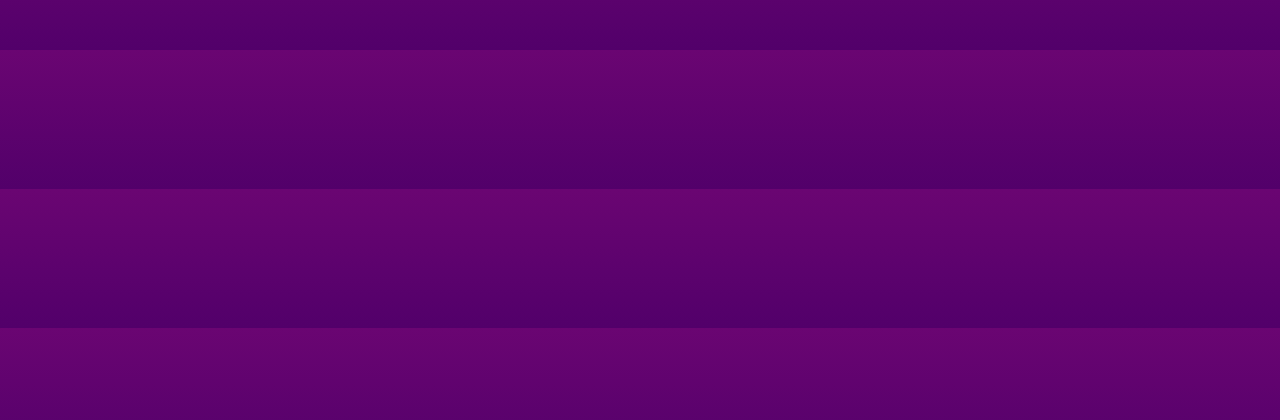
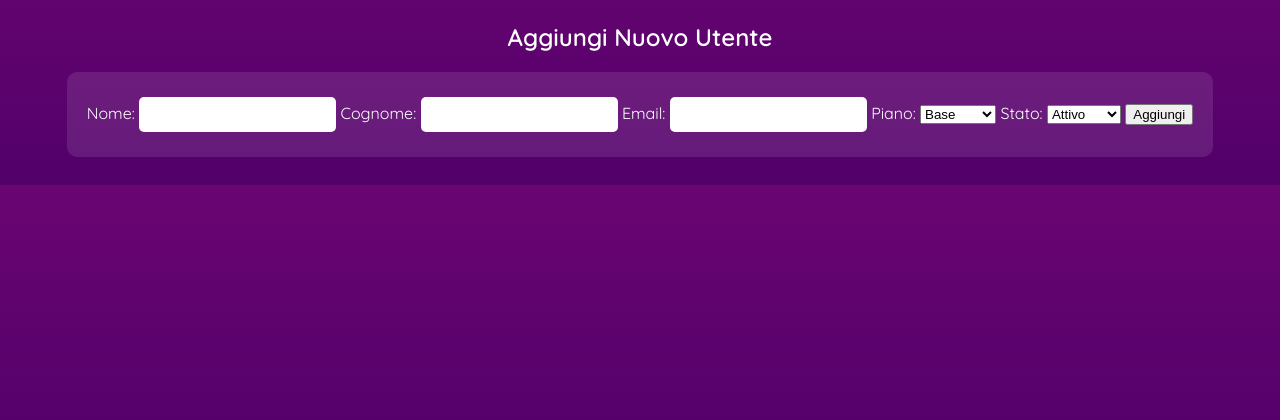
Before and after one commit to iris1801/AccountingWeb, a Flask app: page /add_utente in a window 1280 px wide. Shown: the part 89-509 px from the top of the page. Run offline with Flask 3, Linux system fonts and the light colour scheme; the visitor is signed in with stand-in values (Sample User, id 1).

Commit message:
Update add_utente.html

```diff
--- a/templates/add_utente.html
+++ b/templates/add_utente.html
@@ -1,36 +1,31 @@
 {% extends 'base.html' %}
 
-<!DOCTYPE html>
-<html lang="it">
-<head>
-    <meta charset="UTF-8">
-    <meta name="viewport" content="width=device-width, initial-scale=1.0">
-    <title>Aggiungi Utente</title>
-</head>
-<body>
-    <h1>Aggiungi Utente</h1>
+{% block title %}Aggiungi Utente{% endblock %}
+
+{% block content %}
+    <h2>Aggiungi Nuovo Utente</h2>
     <form method="POST">
-        Nome: <input type="text" name="nome" required><br>
-        Cognome: <input type="text" name="cognome" required><br>
-        Email: <input type="email" name="email"><br>
+        <label for="nome">Nome:</label>
+        <input type="text" id="nome" name="nome" required>
 
-        Piano:
-        <select name="piano">
-            <option value="1080p">1080p</option>
-            <option value="1080p+Download">1080p+Download</option>
-            <option value="4k">4k</option>
-            <option value="4k+Download">4k+Download</option>
-        </select><br>
+        <label for="cognome">Cognome:</label>
+        <input type="text" id="cognome" name="cognome" required>
 
-        Stato:
-        <select name="stato">
-            <option value="Prova">Prova</option>
-            <option value="Pagato">Pagato</option>
-            <option value="Ritardo">Ritardo</option>
-            <option value="Cancellato">Cancellato</option>
-        </select><br>
+        <label for="email">Email:</label>
+        <input type="email" id="email" name="email">
 
-        <button type="submit">Salva</button>
+        <label for="piano">Piano:</label>
+        <select id="piano" name="piano" required>
+            <option value="base">Base</option>
+            <option value="premium">Premium</option>
+        </select>
+
+        <label for="stato">Stato:</label>
+        <select id="stato" name="stato" required>
+            <option value="attivo">Attivo</option>
+            <option value="sospeso">Sospeso</option>
+        </select>
+
+        <button type="submit">Aggiungi</button>
     </form>
-</body>
-</html>
+{% endblock %}
```
